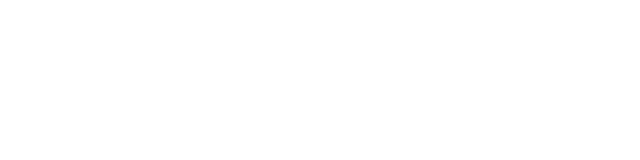
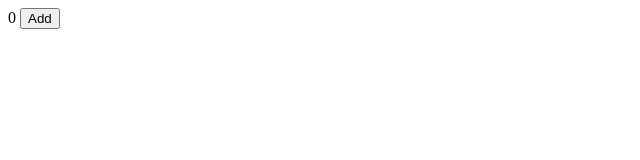
Before and after one commit to kyhyeok/typescript-with-react, a React (Create React App) app: page / in a window 1280 px wide. Shown: the top 160 px of the page, without its empty margins (0-640 px from the left). Built offline with nearby package versions, Linux system fonts and the light colour scheme.

Commit message:
React State and Typescript

```diff
--- a/src/App.tsx
+++ b/src/App.tsx
@@ -1,12 +1,25 @@
-import React from 'react';
-import {createGlobalStyle} from "styled-components";
+import React, { Component } from 'react';
 
-function App() {
-  return (
-    <div className="App">
+interface IState {
+  counter: number;
+}
 
-    </div>
-  );
+class App extends Component<{}, IState> {
+  state = {
+    counter: 0
+  }
+  render() {
+    const { counter } = this.state
+    return <div>{counter} <button onClick={this.add}>Add</button></div>
+  }
+
+  add = () => {
+    this.setState(prev => {
+      return {
+        counter: prev.counter + 1
+      }
+    })
+  }
 }
 
 export default App;
```
